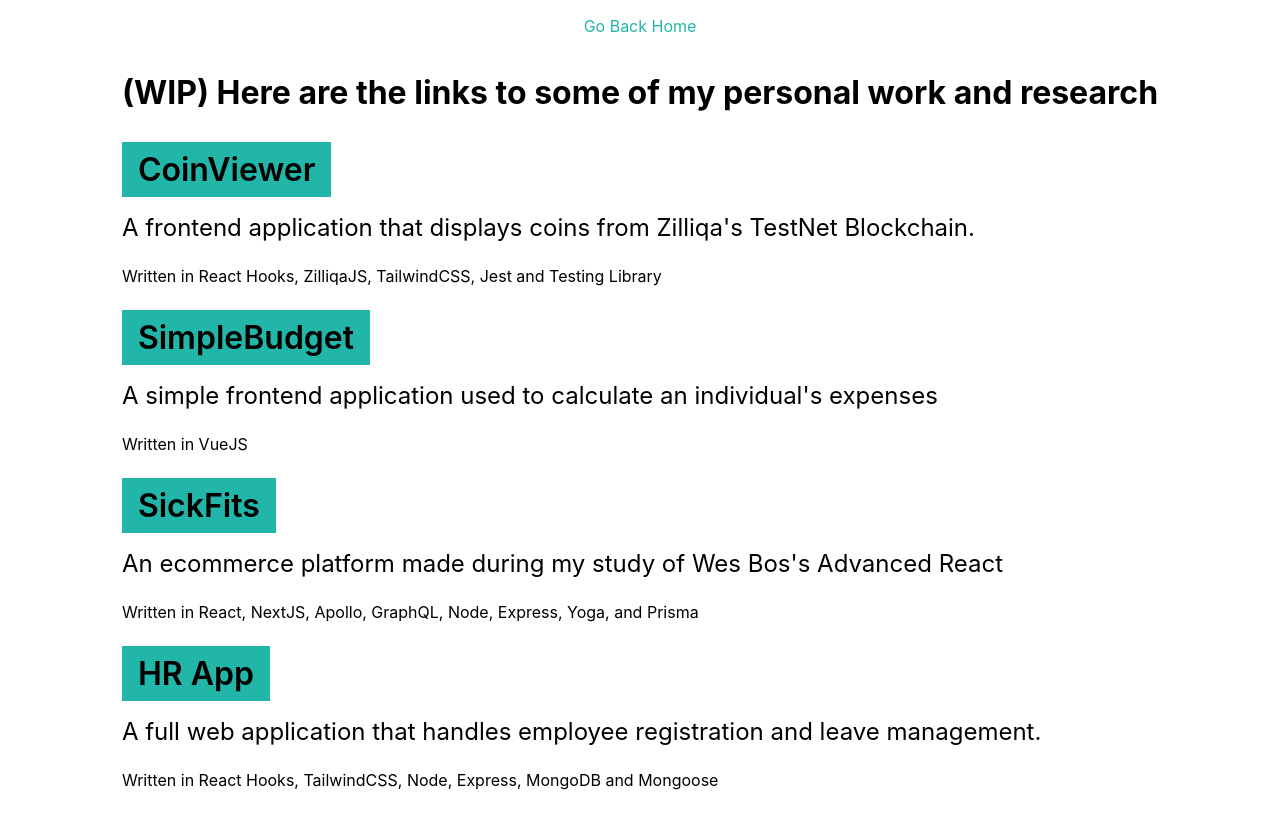
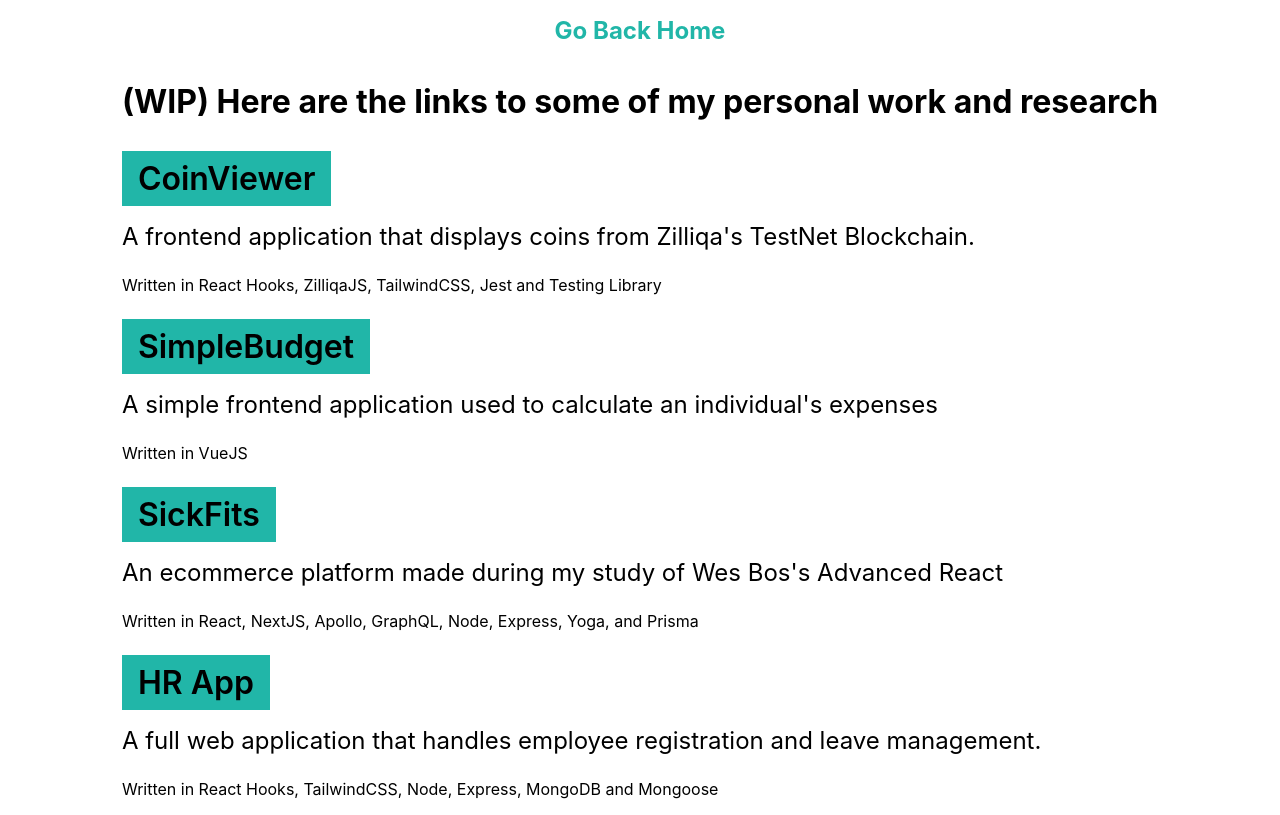
Before and after one commit to kraiyons/kraiyons-dev, a Next.js app: page /projects in a window 1280 px wide. Built offline with nearby package versions, Linux system fonts and the light colour scheme.

Commit message:
Make go home more prominent

```diff
--- a/styles/globals.css
+++ b/styles/globals.css
@@ -34,4 +34,6 @@ a {
   color: #21b6a8;
   text-decoration: none;
   padding: 1rem 0;
+  font-size: 1.5rem;
+  font-weight: bold;
 }
```
